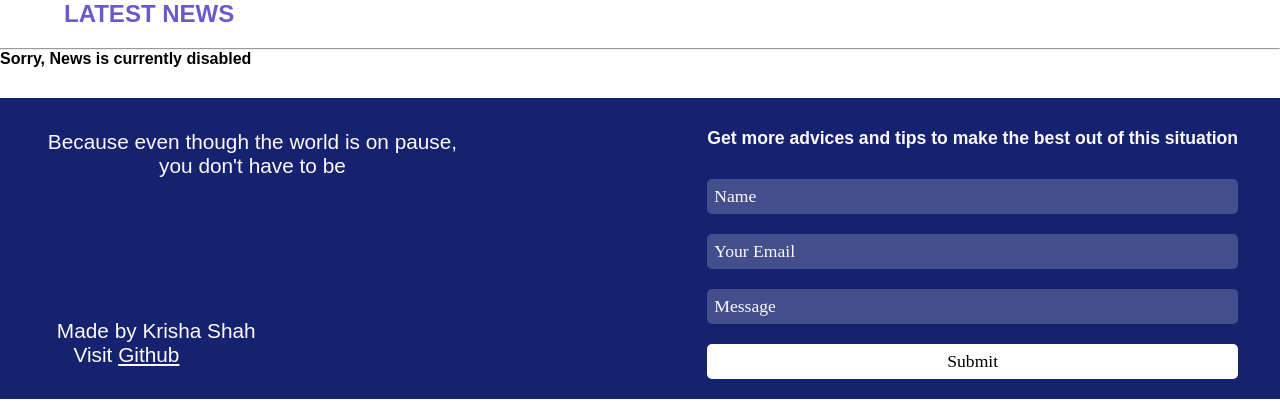
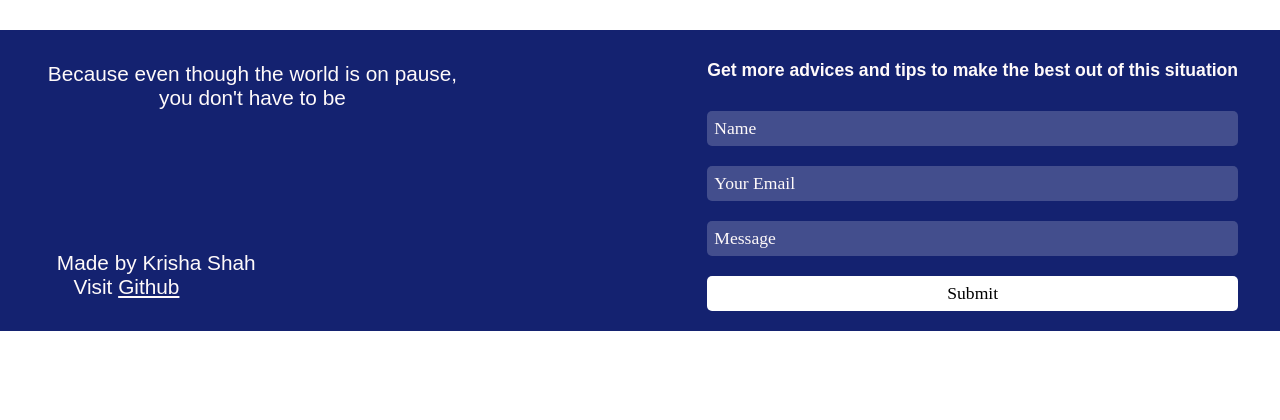
Before and after one commit to krishashah911/Covid-19-Tracker, a Flask app: template templates/news.html in a window 1280 px wide. Shown: the part 149-569 px from the top of the page. Run offline with Flask 2, Linux system fonts and the light colour scheme; the template is opened without the code that fills it, so the values that code supplies are empty; parts of the project's set-up code (start-up, migrations or seed data) failed here and were passed over.

Commit message:
Update news.html

```diff
--- a/templates/news.html
+++ b/templates/news.html
@@ -47,7 +47,6 @@
   text-decoration: underline;
 }
 
-
   </style>
 
 </head>
@@ -82,11 +81,12 @@
   <div class="header">
     <h1>COVID-19 Tracker</h1>
   </div>
-<section class="habits">
+
+<!-- <section class="habits">
         <h2>Latest News</h2>
         <hr>
 	<h4>Sorry, News is currently disabled</h4>
-<!--
+
     {% for eti in range(10) %}
     <div class="boxo">
       <div class="imgBxo">
@@ -98,8 +98,9 @@
         <p>{{ news_text[eti] }}</p>
       </div>
     </div>
-    {% endfor %} -->
-</section>
+    {% endfor %}
+
+</section> -->
 
 <footer class="bluee">
         <div class="footer__quote">
```
